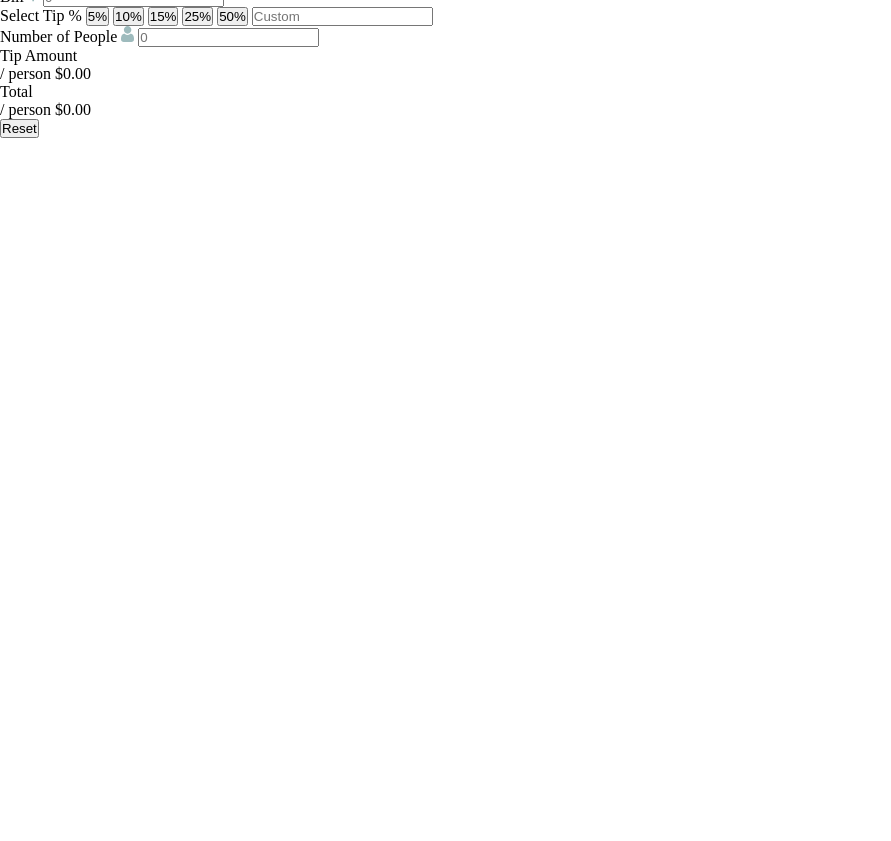
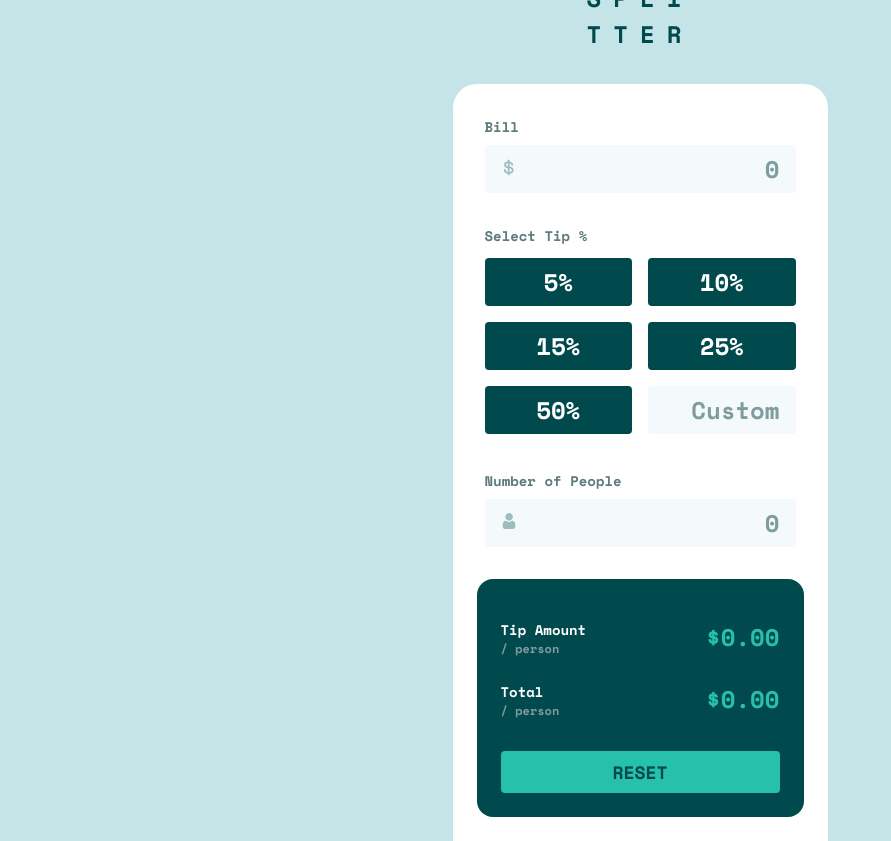
Before and after one commit to 6alactico/Tip-Calculator-App, a plain HTML site: page index.html in a window 1280 px wide. Shown: the part 52-893 px from the top of the page, without its empty margins (0-891 px from the left). Before the commit the page ends 800 px from the top, so only its background shows below. Drawn offline with nearby package versions, Linux system fonts and the light colour scheme.

Commit message:
add files

```diff
--- a/css/styles.css
+++ b/css/styles.css
@@ -5,8 +5,13 @@
 }
 
 body {
+  background-color: hsl(185, 41%, 84%);
+  font-family: "Space Mono", monospace;
+  font-size: 1.5rem;
+  font-weight: normal;
   height: 100vh;
-  font-weight: normal;
+  margin: auto;
+  width: 23.438rem;
 }
 
 .flex-container {
@@ -14,4 +19,144 @@ body {
   flex-direction: column;
 }
 
+#calculator {
+  gap: 1.5rem;
+}
+
+#input-section {
+  gap: 2rem;
+  padding: 0.5rem;
+}
+
+#bill, #select-tip, #people {
+  gap: 0.5rem;
+}
+
+h1 {
+  color: hsl(183, 100%, 15%);
+  font-size: 1.5rem;
+  letter-spacing: 0.75rem;
+  padding: 2rem;
+  text-align: center;
+}
+
+main {
+  background-color: hsl(0, 100%, 100%);
+  border-top-left-radius: 1.5rem;
+  border-top-right-radius: 1.5rem;
+  padding: 1.5rem;
+}
+
+.label-heading {
+  color: hsl(186, 14%, 43%);
+  font-size: 0.875rem;
+}
+
+.input-field {
+  background-color: hsl(189, 47%, 97%);
+  border-radius: 0.25rem;
+  color: hsl(183, 100%, 15%);
+  display: inline-block;
+  position: relative;
+  width: 100%;
+}
+
+.input-field input, #custom {
+  background-color: transparent;
+  border: none;
+  height: 3rem;
+  padding: 0 1rem;
+  text-align: right;
+  width: 100%;
+  color: hsl(183, 100%, 15%);
+}
+
+.input-field svg {
+  left: 1.5rem;
+  pointer-events: none;
+  position: absolute;
+  top: 30%;
+  transform: translate(-50%);
+}
+
+input::placeholder {
+  color: hsl(184, 14%, 56%);
+}
+
+input:focus {
+  outline: none;
+}
+
+button, input {
+  border-radius: 0.25rem;
+  font-family: inherit;
+  font-size: inherit;
+}
+
+#grid-selection {
+  display: grid;
+  grid-template-columns: repeat(2, 1fr);
+  gap: 1rem;
+  padding: 0.25rem 0;
+}
+
+.tip-btn, #custom {
+  height: 3rem;
+  width: 100%;
+}
+
+.tip-btn, #reset-btn {
+  border: none;
+  background-color: hsl(183, 100%, 15%);
+  color: hsl(0, 100%, 100%);
+}
+
+button:active {
+  background-color: hsl(185, 41%, 84%);
+  color: hsl(183, 100%, 15%);
+}
+
+#custom {
+  background-color: hsl(189, 47%, 97%);
+  color: hsl(186, 14%, 43%);
+  font-weight: 400;
+}
+
+#output-section {
+  padding: 1.5rem;
+  background-color: hsl(183, 100%, 15%);
+  gap: 1rem;
+  border-radius: 1rem;
+}
+
+#output-text {
+  color: hsl(172, 67%, 45%);
+  gap: 1.5rem;
+  padding: 1rem 0;
+}
+
+#output-text div {
+  display: flex;
+  justify-content: space-between;
+}
+
+span {
+  font-size: 0.75rem;
+  color: hsl(184, 14%, 56%);
+}
+
+#output-section label {
+  color: hsl(0, 100%, 100%);
+  font-size: 0.875rem;
+}
+
+#reset-btn {
+  width: 100%;
+  background-color: hsl(172, 67%, 45%);
+  color: hsl(183, 100%, 15%);
+  text-transform: uppercase;
+  font-size: 1.125rem;
+  padding: 0.5rem;
+}
+
 /*# sourceMappingURL=styles.css.map */
--- a/index.html
+++ b/index.html
@@ -4,42 +4,53 @@
   <meta charset="UTF-8">
   <meta name="viewport" content="width=device-width, initial-scale=1.0">
   <link href="css/styles.css" rel="stylesheet">
+  <link href="https://fonts.googleapis.com/css2?family=Space+Mono:wght@700&display=swap" rel="stylesheet">
   <title>Frontend Mentor | Tip calculator app</title>
 </head>
 <body>
+  <h1>SPLI<br>TTER</h1>
   <main>
-      <h1>SPLITTER</h1>
-    <form>
-      <div>
-        <label for="bill">Bill</label>
+    <form id="calculator" class="flex-container">
+      <div id="input-section" class="flex-container">
+        <div id="bill" class="flex-container">
+          <label class="label-heading" for="bill">Bill</label>
+          <div class="input-field">
             <svg xmlns="http://www.w3.org/2000/svg" width="11" height="17" aria-hidden="true"><path fill="#9EBBBD" d="M6.016 16.328v-1.464c1.232-.08 2.22-.444 2.964-1.092.744-.648 1.116-1.508 1.116-2.58v-.144c0-.992-.348-1.772-1.044-2.34-.696-.568-1.708-.932-3.036-1.092V4.184c.56.144 1.012.4 1.356.768.344.368.516.816.516 1.344v.288h1.824v-.432c0-.448-.088-.876-.264-1.284a3.783 3.783 0 00-.744-1.116A4.251 4.251 0 007.54 2.9a5.324 5.324 0 00-1.524-.492V.872H4.288V2.36a5.532 5.532 0 00-1.416.324c-.448.168-.84.392-1.176.672-.336.28-.604.616-.804 1.008-.2.392-.3.844-.3 1.356v.144c0 .96.316 1.708.948 2.244.632.536 1.548.884 2.748 1.044v3.912c-.704-.16-1.248-.472-1.632-.936-.384-.464-.576-1.08-.576-1.848v-.288H.256v.576c0 .464.08.924.24 1.38.16.456.404.88.732 1.272.328.392.744.728 1.248 1.008s1.108.476 1.812.588v1.512h1.728zM4.288 7.424c-.688-.128-1.164-.332-1.428-.612-.264-.28-.396-.644-.396-1.092 0-.464.176-.832.528-1.104.352-.272.784-.448 1.296-.528v3.336zm1.728 5.712V9.344c.768.128 1.328.328 1.68.6.352.272.528.688.528 1.248 0 .544-.196.984-.588 1.32-.392.336-.932.544-1.62.624z"/></svg>
             <input type="text" id="bill" name="bill" placeholder="0">
           </div>
-
-      <div>
-        <label for="custom">Select Tip %</label>
-        <button type="button">5%</button>
-        <button type="button">10%</button>
-        <button type="button">15%</button>
-        <button type="button">25%</button>
-        <button type="button">50%</button>
-        <input type="text" id="custom" name="custom" placeholder="Custom"">
         </div>
-
-      <div>
-        <label for="number-of-people">Number of People</label>
+        <div id="select-tip" class="flex-container">
+          <label class="label-heading" for="custom">Select Tip %</label>
+          <div id="grid-selection">
+            <button type="button" class="tip-btn">5%</button>
+            <button type="button" class="tip-btn">10%</button>
+            <button type="button" class="tip-btn">15%</button>
+            <button type="button" class="tip-btn">25%</button>
+            <button type="button" class="tip-btn">50%</button>
+            <input type="text" id="custom" name="custom" placeholder="Custom">
+          </div>
+        </div>
+        <div id="people" class="flex-container">
+          <label class="label-heading" for="number-of-people">Number of People</label>
+          <div class="input-field">
             <svg xmlns="http://www.w3.org/2000/svg" width="13" height="16" aria-hidden="true"><path fill="#9EBBBD" d="M9.573 7.729c.406 0 .784.07 1.126.209.342.14.639.33.881.569.232.227.438.503.614.82a5.1 5.1 0 01.407.949c.097.312.178.654.242 1.016.062.359.105.699.126 1.011.02.307.031.624.031.945 0 .836-.259 1.512-.768 2.01-.504.492-1.17.742-1.98.742H2.748c-.81 0-1.477-.25-1.98-.742C.259 14.76 0 14.084 0 13.248c0-.322.01-.64.032-.945.02-.312.063-.652.126-1.01.063-.363.144-.705.242-1.017.1-.323.238-.643.407-.948.176-.318.382-.594.613-.821.243-.238.54-.43.882-.57.342-.138.72-.208 1.125-.208.16 0 .313.067.61.265.183.123.397.264.636.421.204.134.48.259.822.372.333.11.671.167 1.005.167a3.19 3.19 0 001.006-.167c.341-.113.618-.238.822-.372l.636-.42c.296-.2.45-.266.61-.266zM6.598 0C7.63 0 8.522.38 9.252 1.129s1.1 1.666 1.1 2.724c0 1.06-.37 1.976-1.1 2.725-.73.75-1.623 1.13-2.654 1.13-1.03 0-1.924-.38-2.653-1.13-.73-.749-1.1-1.666-1.1-2.725 0-1.058.37-1.975 1.1-2.724C4.675.379 5.567 0 6.598 0z"/></svg>
             <input type="text" id="number-of-people" name="number-of-people" placeholder="0">
           </div>
+        </div>
+      </div>
 
+      <div id="output-section" class="flex-container">
+        <div id="output-text" class="flex-container">
           <div>
-        <label for="tip-amount">Tip Amount <br> <span> / person</span></label>
+            <label for="tip-amount">Tip Amount <span style="display: block;">/ person</span></label>
             <output id="tip-amount" name="tip-amount" aria-live="polite">$0.00</output>
-        <br>
-        <label for="total-amount">Total <br> <span> / person</span></label>
-        <output id="total-amount" name="total-amount" aria-live="polite">$0.00</output>
-        <br>
-        <button type="reset">Reset</button>
+          </div>
+          <div>
+            <label for="total">Total<span style="display: block;">/ person</span></label>
+            <output id="total" name="total" aria-live="polite">$0.00</output>
+          </div>
+        </div>
+        <button id="reset-btn" type="reset">Reset</button>
       </div>
     </form>
   </main>
```
Also changed, not shown: 2 other files. Lines whose indentation alone changed are shown as unchanged.
